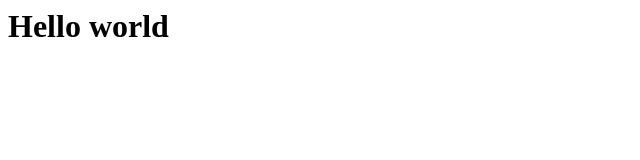
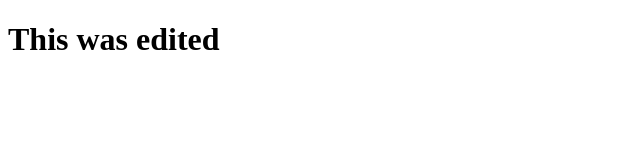
Before and after one commit to MITCHELLKURTZMAN/mitchellkurtzman.github.io, a plain HTML site: page index.html in a window 1280 px wide. Shown: the whole page, without its empty margins (0-640 px from the left). Drawn offline with Linux system fonts and the light colour scheme.

Commit message:
HTML added

```diff
--- a/index.html
+++ b/index.html
@@ -1 +1,11 @@
-<h1>Hello world</h1>
+<!DOCTYPE html>
+<html lang="en">
+<head>
+  <meta charset="UTF-8">
+  <meta name="viewport" content="width=device-width, initial-scale=1.0">
+  <title>hello world</title>
+</head>
+<body>
+  <h1> This was edited</h1>
+</body>
+</html>
```
